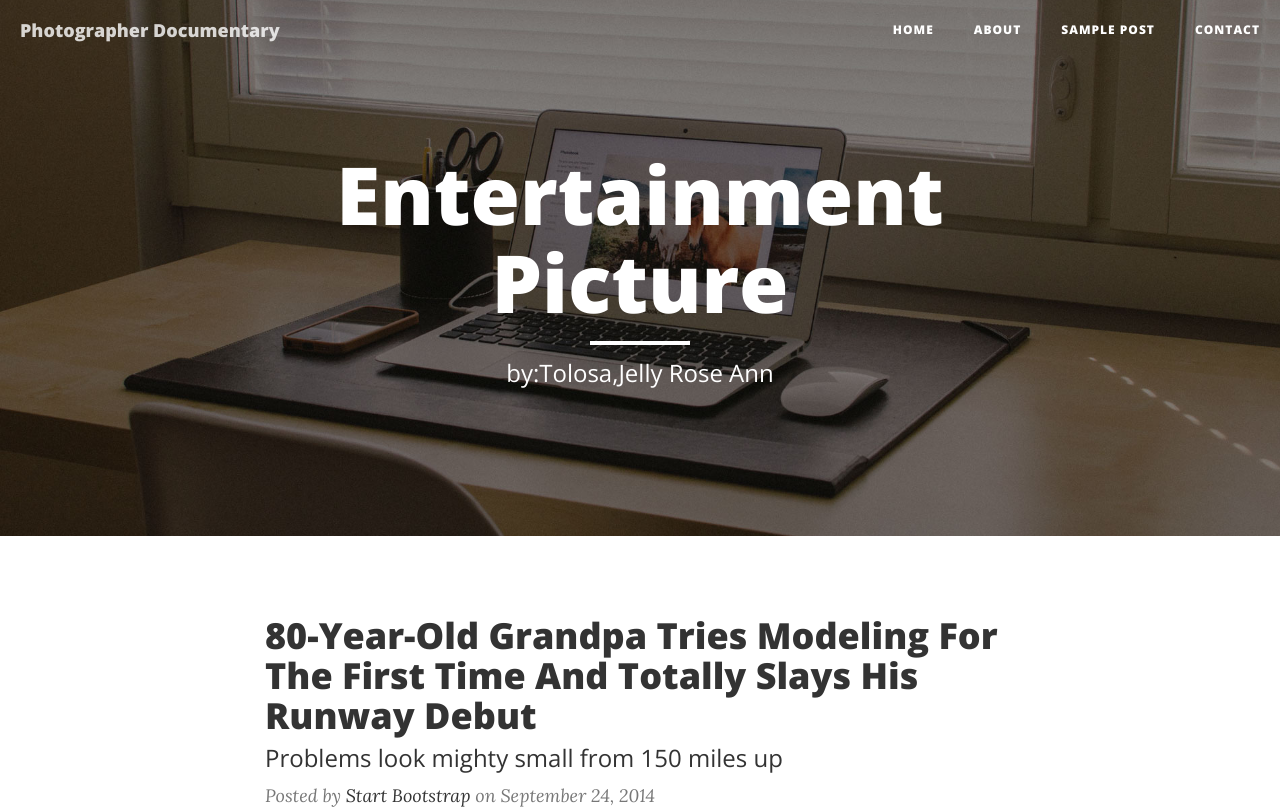
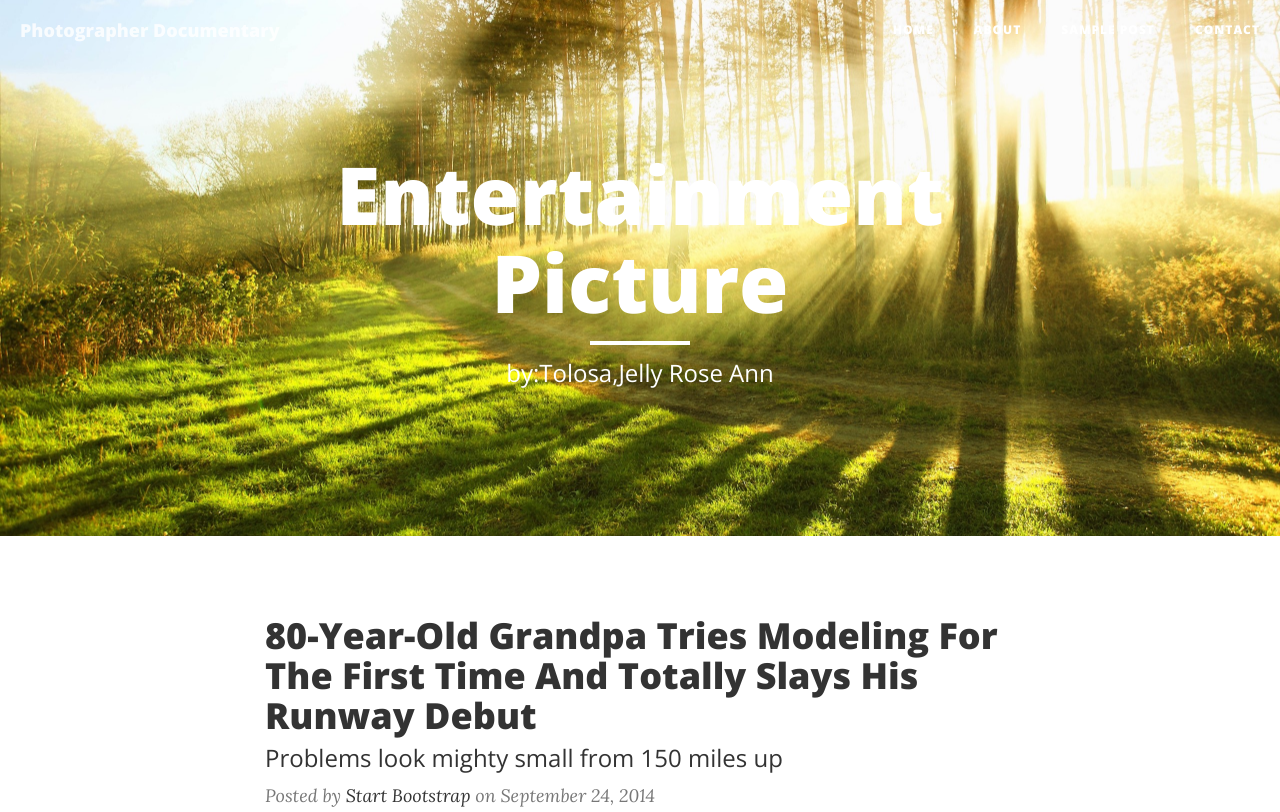
Before and after one commit to jellyrosetolosa/Cleanblog, a website: page index.html in a window 1280 px wide. Shown: the top 812 px of the page. Drawn offline with nearby package versions, Linux system fonts and the light colour scheme.

Commit message:
Update index.html

```diff
--- a/index.html
+++ b/index.html
@@ -69,7 +69,7 @@
 
     <!-- Page Header -->
     <!-- Set your background image for this header on the line below. -->
-    <header class="intro-header" style="background-image: url('img/home-bg.jpg')">
+    <header class="intro-header" style="background-image: url('img/pexels-photo.jpg')">
         <div class="container">
             <div class="row">
                 <div class="col-lg-8 col-lg-offset-2 col-md-10 col-md-offset-1">
```
